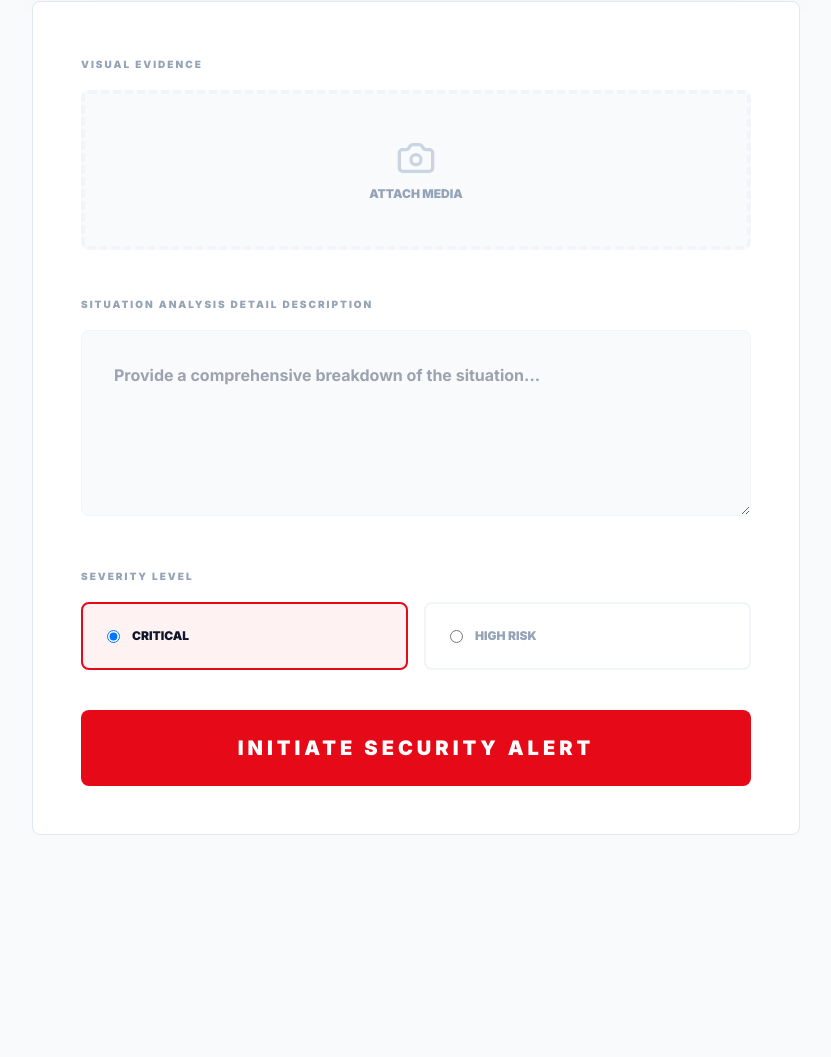
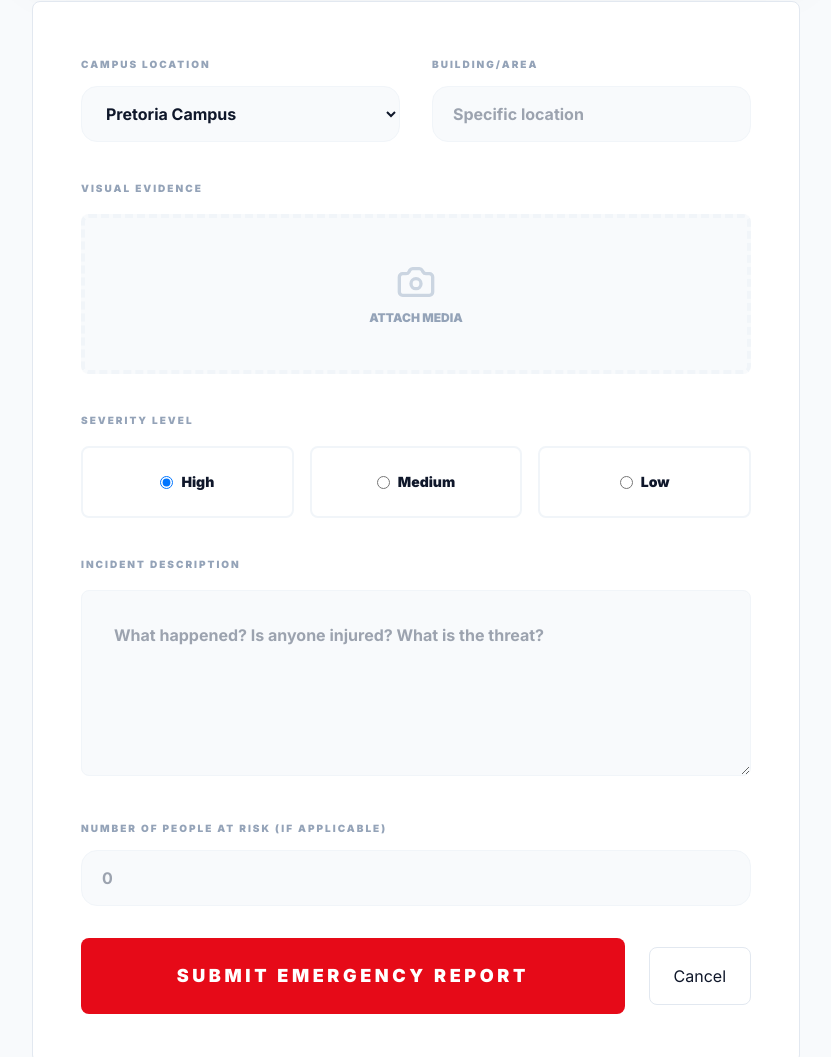
Before and after one commit to pmokadi/BC-WildWatch, a website: page public/incident.html in a window 1280 px wide. Shown: the part 352-1409 px from the top of the page, without its empty margins (224-1055 px from the left). Before the commit the page ends 1235 px from the top, so only its background shows below. Drawn offline with nearby package versions, Linux system fonts and the light colour scheme.

Commit message:
Revamp incident report form with new fields

```diff
--- a/public/incident.html
+++ b/public/incident.html
@@ -7,11 +7,51 @@
   <main class="flex justify-center py-12 px-6 lg:px-20">
     <div class="w-full max-w-3xl"><div data-flash hidden></div>
       <div class="bg-black p-8 md:p-12 rounded-lg shadow-2xl mb-12 border-b-8 border-[#e60a18] flex justify-between items-center gap-8"><div><h1 class="text-white text-4xl md:text-5xl font-black uppercase mb-4">Emergency Incident</h1><p class="text-[#e60a18] font-black text-xs uppercase tracking-[0.3em]">Priority One: Immediate Response Required</p></div><div class="w-20 h-20 bg-[#e60a18]/20 border-2 border-[#e60a18] rounded-lg flex items-center justify-center text-[#e60a18]"><i data-lucide="alert-triangle" class="w-10 h-10"></i></div></div>
-      <form data-incident-form class="bg-white p-8 md:p-12 rounded-lg border border-slate-200 space-y-10">
-        <div><label class="text-[10px] font-black uppercase tracking-[0.2em] text-slate-400">Visual Evidence</label><label class="mt-4 w-full h-40 border-4 border-dashed border-slate-100 bg-slate-50 rounded-lg flex flex-col items-center justify-center cursor-pointer hover:border-[#e60a18]"><i data-lucide="camera" class="w-10 h-10 text-slate-300"></i><span class="mt-2 text-xs font-black text-slate-400 uppercase">Attach Media</span><input type="file" class="hidden"></label></div>
-        <div><label class="text-[10px] font-black uppercase tracking-[0.2em] text-slate-400">Situation Analysis Detail Description</label><textarea name="situation_description" rows="5" class="mt-4 w-full p-8 rounded-lg border border-slate-100 bg-slate-50 font-bold" placeholder="Provide a comprehensive breakdown of the situation..." required></textarea></div>
-        <div><label class="text-[10px] font-black uppercase tracking-[0.2em] text-slate-400">Severity Level</label><div class="mt-4 grid grid-cols-2 gap-4"><label class="p-6 rounded-lg border-2 border-[#e60a18] bg-red-50 flex items-center gap-3"><input type="radio" name="urgency" value="critical" checked><span class="font-black text-xs uppercase">Critical</span></label><label class="p-6 rounded-lg border-2 border-slate-100 flex items-center gap-3"><input type="radio" name="urgency" value="high"><span class="font-black text-xs uppercase text-slate-400">High Risk</span></label></div></div>
-        <button type="submit" class="w-full bg-[#e60a18] text-white py-6 rounded-lg font-black text-xl uppercase tracking-[0.2em] hover:bg-black">Initiate Security Alert</button>
+      <form data-incident-form class="bg-white p-8 md:p-12 rounded-lg border border-slate-200 space-y-8" enctype="multipart/form-data">
+        <div class="grid md:grid-cols-2 gap-8">
+          <div>
+            <label class="text-[10px] font-black uppercase tracking-[0.2em] text-slate-400">Campus Location</label>
+            <select name="campus" class="mt-3 w-full h-14 px-5 rounded-2xl border border-slate-100 bg-slate-50 font-bold">
+              <option value="Pretoria Campus">Pretoria Campus</option>
+              <option value="Kempton Park Campus">Kempton Park Campus</option>
+              <option value="Stellenbosch Campus">Stellenbosch Campus</option>
+              <option value="Other">Other</option>
+            </select>
+          </div>
+          <div>
+            <label class="text-[10px] font-black uppercase tracking-[0.2em] text-slate-400">Building/Area</label>
+            <input name="building_area" class="mt-3 w-full h-14 px-5 rounded-2xl border border-slate-100 bg-slate-50 font-bold" placeholder="Specific location">
+          </div>
+        </div>
+
+        <div>
+          <label class="text-[10px] font-black uppercase tracking-[0.2em] text-slate-400">Visual Evidence</label>
+          <label class="mt-4 w-full h-40 border-4 border-dashed border-slate-100 bg-slate-50 rounded-lg flex flex-col items-center justify-center cursor-pointer hover:border-[#e60a18]"><i data-lucide="camera" class="w-10 h-10 text-slate-300"></i><span class="mt-2 text-xs font-black text-slate-400 uppercase">Attach Media</span><input name="media" type="file" class="hidden"></label>
+        </div>
+
+        <div>
+          <label class="text-[10px] font-black uppercase tracking-[0.2em] text-slate-400">Severity Level</label>
+          <div class="mt-4 grid grid-cols-3 gap-4">
+            <label class="p-6 rounded-lg border-2 border-slate-100 flex items-center justify-center"><input type="radio" name="urgency" value="High" checked class="mr-2"><span class="font-black text-sm">High</span></label>
+            <label class="p-6 rounded-lg border-2 border-slate-100 flex items-center justify-center"><input type="radio" name="urgency" value="Medium" class="mr-2"><span class="font-black text-sm">Medium</span></label>
+            <label class="p-6 rounded-lg border-2 border-slate-100 flex items-center justify-center"><input type="radio" name="urgency" value="Low" class="mr-2"><span class="font-black text-sm">Low</span></label>
+          </div>
+        </div>
+
+        <div>
+          <label class="text-[10px] font-black uppercase tracking-[0.2em] text-slate-400">Incident Description</label>
+          <textarea name="situation_description" rows="5" class="mt-4 w-full p-8 rounded-lg border border-slate-100 bg-slate-50 font-bold" placeholder="What happened? Is anyone injured? What is the threat?" required></textarea>
+        </div>
+
+        <div>
+          <label class="text-[10px] font-black uppercase tracking-[0.2em] text-slate-400">Number of People at Risk (if applicable)</label>
+          <input name="people_at_risk" type="number" min="0" class="mt-3 w-full h-14 px-5 rounded-2xl border border-slate-100 bg-slate-50 font-bold" placeholder="0">
+        </div>
+
+        <div class="flex items-center gap-6">
+          <button type="submit" class="flex-1 bg-[#e60a18] text-white py-6 rounded-lg font-black text-lg uppercase tracking-[0.2em] hover:bg-black">Submit Emergency Report</button>
+          <button type="button" onclick="document.querySelector('[data-incident-form]').reset()" class="px-6 py-4 rounded-lg border border-slate-200">Cancel</button>
+        </div>
       </form>
     </div>
   </main>
```
